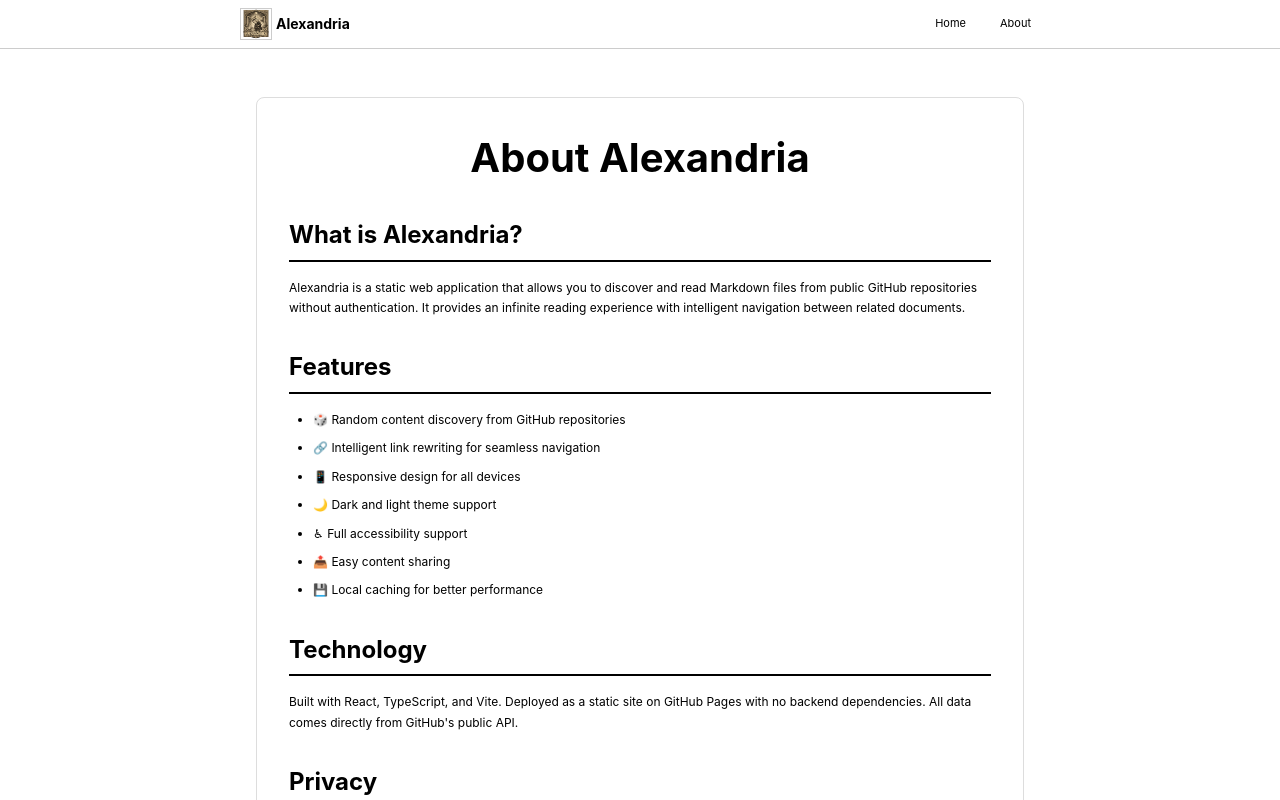
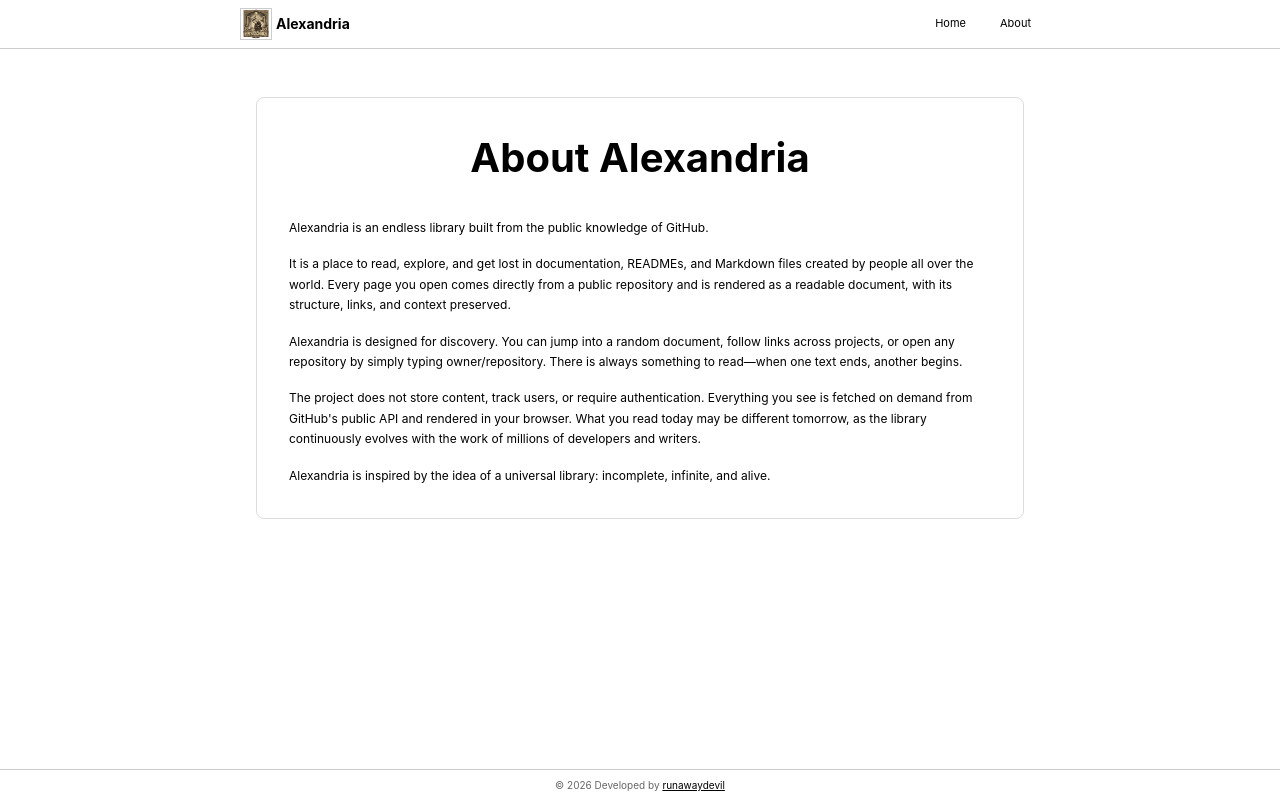
Before and after one commit to runawaydevil/alexandria, a React (Vite) app: page /about in a window 1280 px wide. Shown: the top 800 px of the page. Built offline with nearby package versions, Linux system fonts and the light colour scheme; no server answers.

Commit message:
Update About page with new poetic description
Replace technical description with philosophical text describing Alexandria as an endless, infinite, and alive library built from GitHub's public knowledge.

```diff
--- a/src/pages/About/About.tsx
+++ b/src/pages/About/About.tsx
@@ -8,43 +8,24 @@ const About: React.FC = () => {
         <h1>About Alexandria</h1>
 
         <section className="about-section">
-          <h2>What is Alexandria?</h2>
           <p>
-            Alexandria is a static web application that allows you to discover and read
-            Markdown files from public GitHub repositories without authentication.
-            It provides an infinite reading experience with intelligent navigation
-            between related documents.
+            Alexandria is an endless library built from the public knowledge of GitHub.
           </p>
-        </section>
 
-        <section className="about-section">
-          <h2>Features</h2>
-          <ul>
-            <li>🎲 Random content discovery from GitHub repositories</li>
-            <li>🔗 Intelligent link rewriting for seamless navigation</li>
-            <li>📱 Responsive design for all devices</li>
-            <li>🌙 Dark and light theme support</li>
-            <li>♿ Full accessibility support</li>
-            <li>📤 Easy content sharing</li>
-            <li>💾 Local caching for better performance</li>
-          </ul>
-        </section>
+          <p>
+            It is a place to read, explore, and get lost in documentation, READMEs, and Markdown files created by people all over the world. Every page you open comes directly from a public repository and is rendered as a readable document, with its structure, links, and context preserved.
+          </p>
 
-        <section className="about-section">
-          <h2>Technology</h2>
           <p>
-            Built with React, TypeScript, and Vite. Deployed as a static site
-            on GitHub Pages with no backend dependencies. All data comes directly
-            from GitHub's public API.
+            Alexandria is designed for discovery. You can jump into a random document, follow links across projects, or open any repository by simply typing owner/repository. There is always something to read—when one text ends, another begins.
           </p>
-        </section>
 
-        <section className="about-section">
-          <h2>Privacy</h2>
           <p>
-            Alexandria respects your privacy. No user data is collected or sent
-            to external services beyond the necessary GitHub API calls. All caching
-            and preferences are stored locally in your browser.
+            The project does not store content, track users, or require authentication. Everything you see is fetched on demand from GitHub's public API and rendered in your browser. What you read today may be different tomorrow, as the library continuously evolves with the work of millions of developers and writers.
+          </p>
+
+          <p>
+            Alexandria is inspired by the idea of a universal library: incomplete, infinite, and alive.
           </p>
         </section>
       </div>
```
